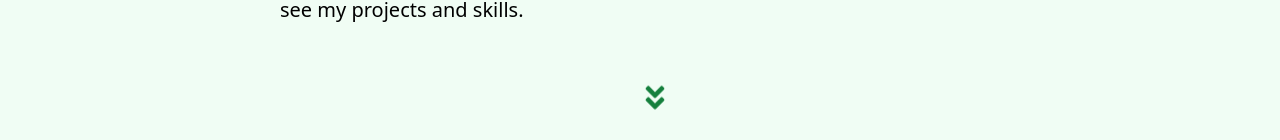
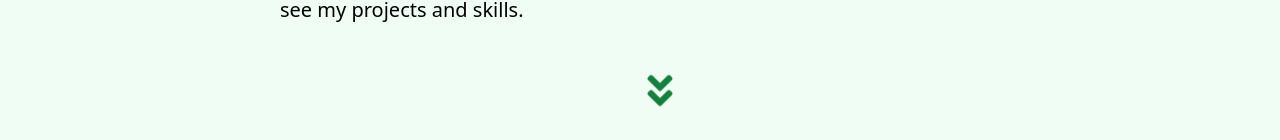
Before and after one commit to ZviHaffner/portfolio-website, a React (Vite) app: page / in a window 1280 px wide. Shown: the part 660-800 px from the top of the page. Built offline with nearby package versions, Linux system fonts and the light colour scheme.

Commit message:
Arrow only shows when user it at top of page

```diff
--- a/src/components/Home.jsx
+++ b/src/components/Home.jsx
@@ -1,6 +1,25 @@
+import { useEffect, useState } from "react";
 import { FaAngleDoubleDown } from "react-icons/fa";
 
 const Home = () => {
+  const [isAtTop, setIsAtTop] = useState(true);
+
+  useEffect(() => {
+    const handleScroll = () => {
+      if (window.scrollY === 0) {
+        setIsAtTop(true);
+      } else {
+        setIsAtTop(false);
+      }
+    };
+
+    window.addEventListener("scroll", handleScroll);
+
+    return () => {
+      window.removeEventListener("scroll", handleScroll);
+    };
+  }, []);
+
   return (
     <div
       id="home"
@@ -14,8 +33,8 @@ const Home = () => {
         <h2>Junior Software Engineer</h2>
         <p className="text-xl">
           I am a passionate Full-Stack engineer specialising in JavaScript and
-            Front-End development, with a knack for turning complex problems
-            into elegant, efficient solutions.
+          Front-End development, with a knack for turning complex problems into
+          elegant, efficient solutions.
           <br />
           Please explore my portfolio, to see my projects and skills.
         </p>
@@ -25,7 +44,12 @@ const Home = () => {
         alt="Software engineer working at desk"
         width={400}
       />
-        <FaAngleDoubleDown className="absolute bottom-5 left-1/2 transform -translate-x-1/2 text-green-700 text-3xl animate-bounce" />
+      {isAtTop && (
+        <FaAngleDoubleDown
+          className="absolute bottom-5 left-1/2 text-green-700 animate-bounce"
+          size={40}
+        />
+      )}
     </div>
   );
 };
```
Lines whose indentation alone changed are shown as unchanged.
